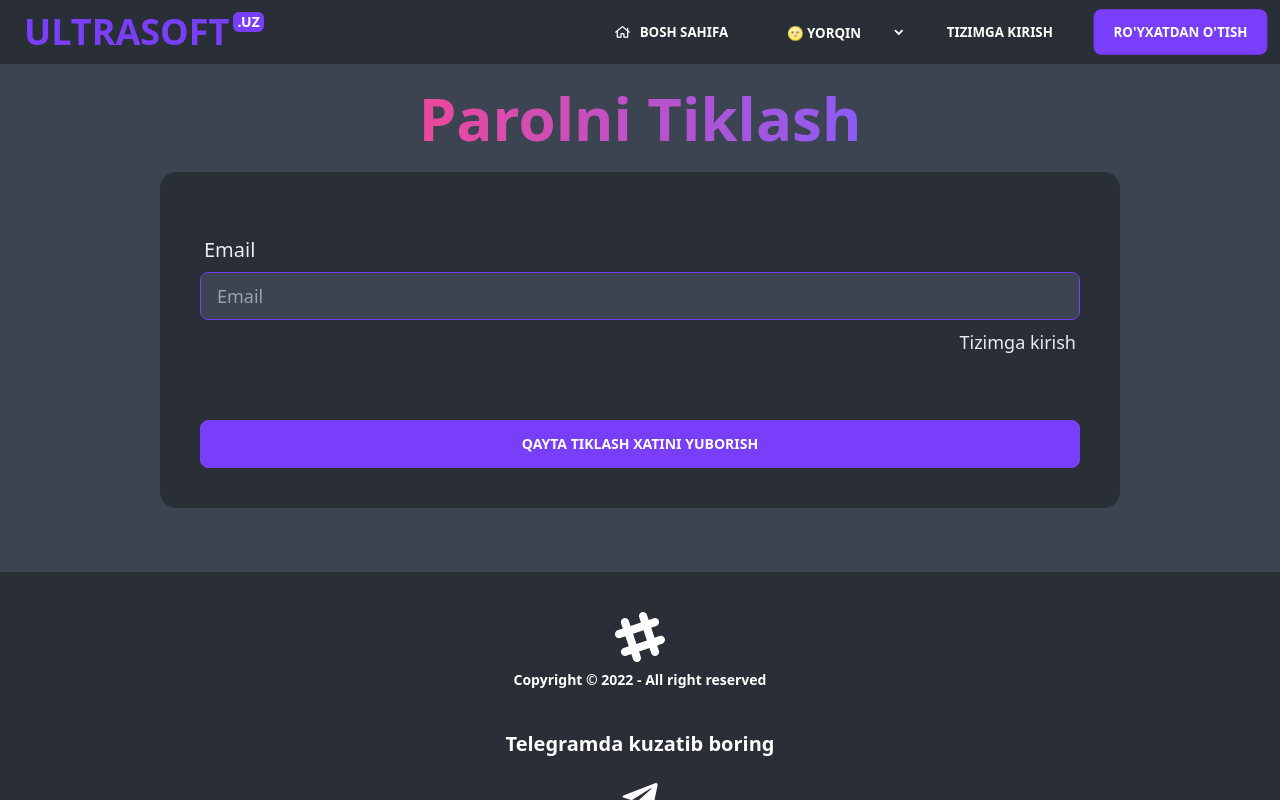
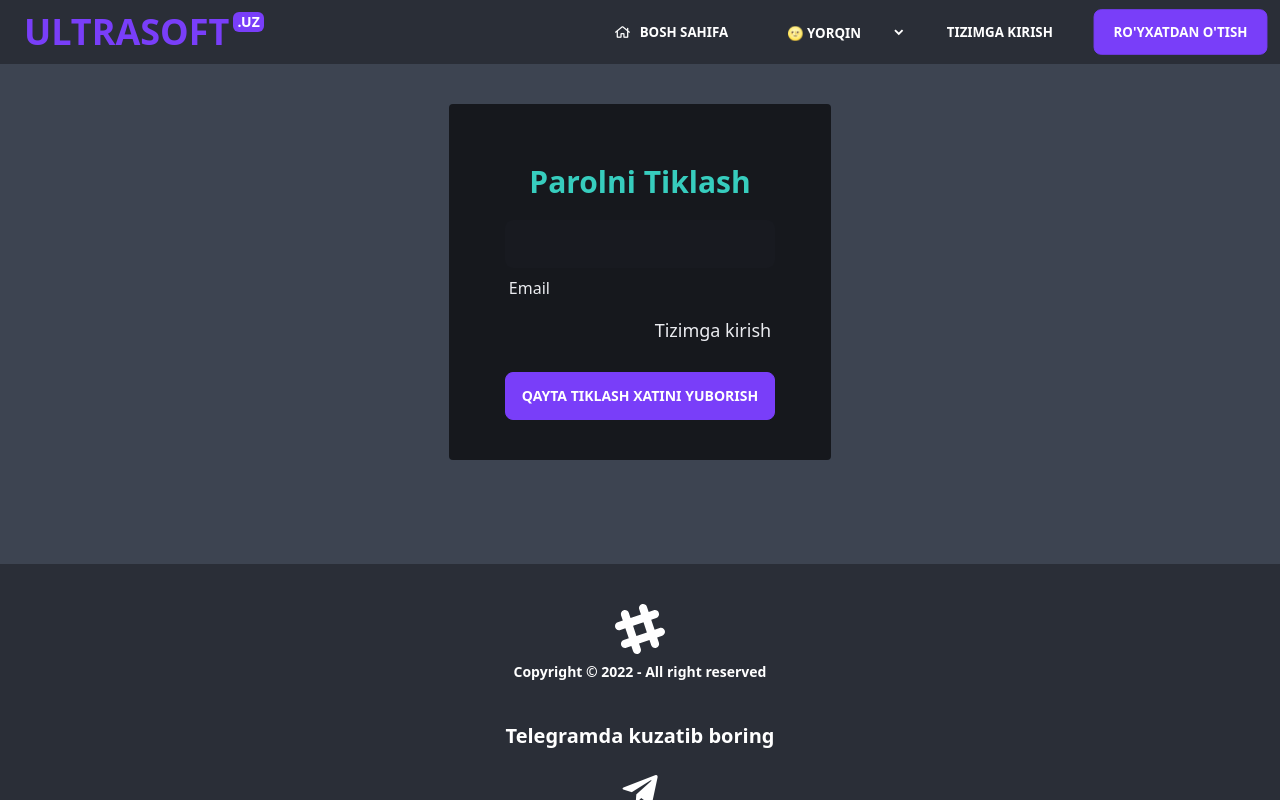
Before and after one commit to Fazliddin-04/ultrasoft, a React (Create React App) app: page /forgot-password in a window 1280 px wide. Built offline with nearby package versions, Linux system fonts and the light colour scheme.

Commit message:
Update ForgotPassword.jsx

```diff
--- a/src/pages/ForgotPassword.jsx
+++ b/src/pages/ForgotPassword.jsx
@@ -1,4 +1,4 @@
-import { useState } from 'react'
+import { useEffect, useRef, useState } from 'react'
 import { Link } from 'react-router-dom'
 import { getAuth, sendPasswordResetEmail } from 'firebase/auth'
 import { toast } from 'react-toastify'
@@ -19,34 +19,47 @@ function ForgotPassword() {
     }
   }
 
+  const ref1 = useRef()
+
+  useEffect(() => {
+    ref1.current.innerHTML = ref1.current.innerText
+      .split('')
+      .map(
+        (letter, idx) =>
+          `<span className="label-text" style="transition-delay: ${
+            idx * 50
+          }ms;">${letter}</span>`
+      )
+      .join('')
+  })
+
   return (
     <>
-      <header className="text-5xl sm:text-6xl font-extrabold text-center my-6">
-        <span className="bg-clip-text text-transparent bg-gradient-to-r from-pink-500 to-purple-500 text-shadow-lg">
-          Parolni Tiklash
-        </span>
-      </header>
-      <div className=" card bg-base-200 mx-auto p-5 w-11/12 sm:w-9/12 sm:p-10">
+      <div className="mx-auto bg-base-300 w-max max-w-full py-10 px-14 sm:my-10 sm:rounded">
+        <p className="text-2xl sm:text-3xl font-bold capitalize max-w-xs text-center sm:my-5">
+          <span className="text-accent">Parolni Tiklash</span>
+        </p>
         <form className="form-control" onSubmit={onSubmit}>
-          <label className="label mt-4">
-            <span className="label-text text-xl ">Email</span>
-          </label>
+          <div className="form-control-magic">
             <input
-            placeholder="Email"
-            className="input input-primary input-bordered text-lg"
+              className="input input-ghost w-full"
               type="email"
               id="email"
               value={email}
               onChange={onChange}
               required
             />
-          <label className="label justify-end">
+            <label className="label block" ref={ref1}>
+              Email
+            </label>
+          </div>
+          <label className="label link link-hover justify-end">
             <Link to="/sign-in" className="label-text-alt text-lg">
               Tizimga kirish
             </Link>
           </label>
 
-          <button className="btn btn-block btn-primary mt-14">
+          <button className="btn btn-block btn-primary mt-5">
             Qayta tiklash xatini yuborish
           </button>
         </form>
```
Lines whose indentation alone changed are shown as unchanged.
